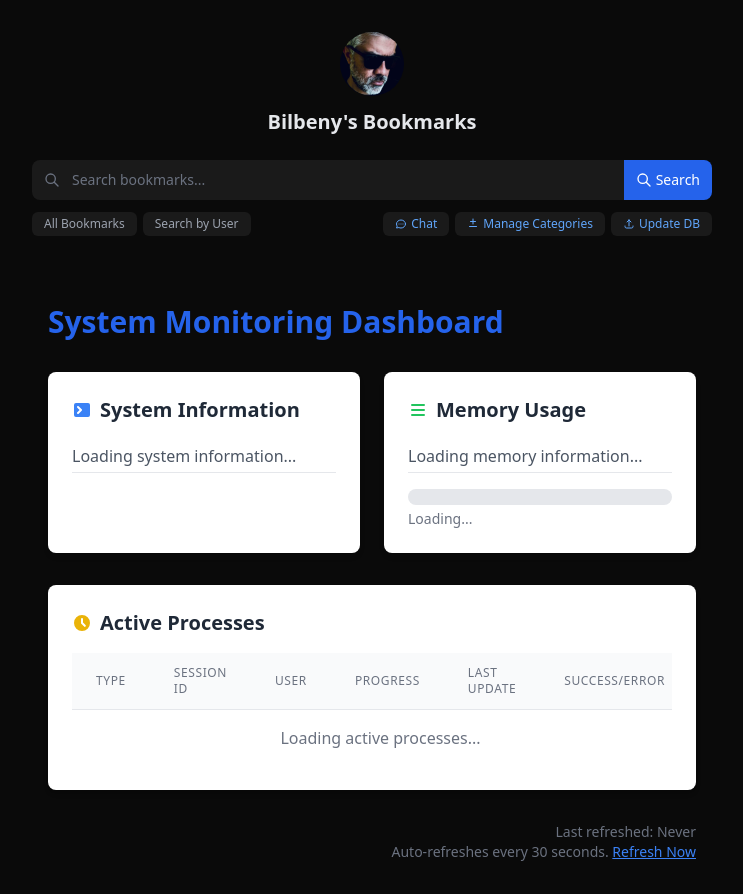
After one commit to mariovallereyes/twitter-bookmark-manager, a Flask app: template twitter_bookmark_manager/deployment/final/web_final/templates/monitoring_final.html in a window 1280 px wide. The commit adds this page. Shown: the whole page, without its empty margins (268-1011 px from the left). Run offline with Flask 3, Linux system fonts and the light colour scheme; the template is opened without the code that fills it, so the values that code supplies are empty; parts of the project's set-up code (start-up, migrations or seed data) failed here and were passed over; some libraries are stand-ins or nearby versions.

Commit message:
Add system improvements: (1) Timeout handling for vector store rebuild (2) Enhanced error UI feedback (3) Admin monitoring dashboard with system stats

```diff
--- a/twitter_bookmark_manager/deployment/final/web_final/templates/base_final.html
+++ b/twitter_bookmark_manager/deployment/final/web_final/templates/base_final.html
@@ -221,6 +255,16 @@
                         </svg>
                         Chat
                     </a>
+
+                    {% if current_user.is_admin %}
+                    <a href="/admin/monitor"
+                       class="px-3 py-1 rounded-md text-xs font-medium bg-[#1a1a1a] text-blue-400 hover:bg-gray-800 transition-colors flex items-center gap-1">
+                        <svg class="w-3 h-3" fill="none" stroke="currentColor" viewBox="0 0 24 24">
+                            <path stroke-linecap="round" stroke-linejoin="round" stroke-width="2" d="M9 19v-6a2 2 0 00-2-2H5a2 2 0 00-2 2v6a2 2 0 002 2h2a2 2 0 002-2zm0 0V9a2 2 0 012-2h2a2 2 0 012 2v10m-6 0a2 2 0 002 2h2a2 2 0 002-2m0 0V5a2 2 0 012-2h2a2 2 0 012 2v14a2 2 0 01-2 2h-2a2 2 0 01-2-2z"></path>
+                        </svg>
+                        Monitor
+                    </a>
+                    {% endif %}
 
                     <a href="/manage/categories"
                        class="px-3 py-1 rounded-md text-xs font-medium bg-[#1a1a1a] text-blue-400 hover:bg-gray-800 transition-colors flex items-center gap-1">
@@ -648,10 +692,21 @@
                 updateTimeout = setTimeout(continueProcessing, 1000);
             } else if (response.status === 200) {  // Processing complete
                 updateInProgress = false;
-                updateProgressUI(result.progress, true);
-                showSuccess("Processing completed successfully!");
+
+                // Handle timeout cases
+                if (result.is_timeout) {
+                    const details = `Processing timed out after ${result.duration_seconds?.toFixed(1) || '?'} seconds. ${result.processed_this_session || '?'} bookmarks were processed. You can continue later.`;
+                    showSuccess("Processing partially completed due to timeout", details);
+                } else {
+                    updateProgressUI(result.progress, true);
+                    const details = result.message || `Processed ${result.processed_this_session || '?'} bookmarks in ${result.duration_seconds?.toFixed(1) || '?'} seconds.`;
+                    showSuccess("Processing completed successfully!", details);
+                }
             } else {
-                throw new Error(result.error || 'Unknown error');
+                // Handle error cases with more details
+                const errorMessage = result.error || 'Unknown error';
+                const errorDetails = result.traceback || result.message || 'No additional details available';
+                throw new Error(`${errorMessage}\n${errorDetails}`);
             }
         } catch (error) {
             console.error('Error during processing:', error);
@@ -660,10 +715,11 @@
                 retryCount++;
                 // Exponential backoff
                 const delay = Math.min(1000 * Math.pow(2, retryCount), 30000);
+                console.log(`Retrying in ${delay}ms (retry ${retryCount}/${maxRetries})`);
                 updateTimeout = setTimeout(continueProcessing, delay);
             } else {
                 updateInProgress = false;
-                showError(`Processing failed after ${maxRetries} retries. Please try again later.`);
+                showError(`Processing failed after ${maxRetries} retries`, error.toString());
             }
         }
     }
@@ -696,17 +752,67 @@
         }
     }
 
-    function showError(message) {
+    function showError(message, details = null) {
         const errorDiv = document.createElement('div');
         errorDiv.className = 'mt-4 p-4 bg-red-900 text-white rounded-lg';
-        errorDiv.textContent = message;
+
+        // Create a header div with important message
+        const headerDiv = document.createElement('div');
+        headerDiv.className = 'font-bold mb-2';
+        headerDiv.textContent = message;
+        errorDiv.appendChild(headerDiv);
+
+        // Add details in smaller text if provided
+        if (details) {
+            const detailsDiv = document.createElement('div');
+            detailsDiv.className = 'text-sm text-red-200 mb-3';
+            detailsDiv.textContent = details;
+            errorDiv.appendChild(detailsDiv);
+        }
+
+        // Add retry button
+        const retryButton = document.createElement('button');
+        retryButton.className = 'mt-2 px-4 py-2 bg-gray-700 hover:bg-gray-600 text-white rounded-lg mr-2';
+        retryButton.textContent = 'Retry';
+        retryButton.onclick = function() {
+            document.getElementById('progress-steps').removeChild(errorDiv);
+            updateInProgress = true;
+            currentStartIndex = 0;
+            retryCount = 0;
+            continueProcessing();
+        };
+        errorDiv.appendChild(retryButton);
+
+        // Add cancel button
+        const cancelButton = document.createElement('button');
+        cancelButton.className = 'mt-2 px-4 py-2 bg-red-700 hover:bg-red-600 text-white rounded-lg';
+        cancelButton.textContent = 'Cancel';
+        cancelButton.onclick = function() {
+            document.getElementById('progress-steps').removeChild(errorDiv);
+        };
+        errorDiv.appendChild(cancelButton);
+
         document.getElementById('progress-steps').appendChild(errorDiv);
     }
 
-    function showSuccess(message) {
+    function showSuccess(message, details = null) {
         const successDiv = document.createElement('div');
         successDiv.className = 'mt-4 p-4 bg-green-900 text-white rounded-lg';
-        successDiv.textContent = message;
+
+        // Create a header div with important message
+        const headerDiv = document.createElement('div');
+        headerDiv.className = 'font-bold mb-2';
+        headerDiv.textContent = message;
+        successDiv.appendChild(headerDiv);
+
+        // Add details in smaller text if provided
+        if (details) {
+            const detailsDiv = document.createElement('div');
+            detailsDiv.className = 'text-sm text-green-200';
+            detailsDiv.textContent = details;
+            successDiv.appendChild(detailsDiv);
+        }
+
         document.getElementById('progress-steps').appendChild(successDiv);
     }
 
--- /dev/null
+++ b/twitter_bookmark_manager/deployment/final/web_final/templates/monitoring_final.html
@@ -0,0 +1,217 @@
+{% extends 'base_final.html' %}
+
+{% block title %}System Monitoring - Twitter Bookmark Manager{% endblock %}
+
+{% block content %}
+<div class="container mx-auto px-4 py-8">
+    <h1 class="text-3xl font-bold mb-8 text-blue-600">System Monitoring Dashboard</h1>
+
+    <div class="grid grid-cols-1 lg:grid-cols-2 gap-6 mb-8">
+        <!-- System Information Card -->
+        <div class="bg-white dark:bg-gray-800 rounded-lg shadow-md p-6">
+            <h2 class="text-xl font-semibold mb-4 text-gray-800 dark:text-gray-200 flex items-center">
+                <svg xmlns="http://www.w3.org/2000/svg" class="h-5 w-5 mr-2 text-blue-500" viewBox="0 0 20 20" fill="currentColor">
+                    <path fill-rule="evenodd" d="M2 5a2 2 0 012-2h12a2 2 0 012 2v10a2 2 0 01-2 2H4a2 2 0 01-2-2V5zm3.293 1.293a1 1 0 011.414 0l3 3a1 1 0 010 1.414l-3 3a1 1 0 01-1.414-1.414L7.586 10 5.293 7.707a1 1 0 010-1.414z" clip-rule="evenodd" />
+                </svg>
+                System Information
+            </h2>
+            <div id="system-info" class="text-gray-600 dark:text-gray-300">
+                <p class="py-1 border-b border-gray-200 dark:border-gray-700">Loading system information...</p>
+            </div>
+        </div>
+
+        <!-- Memory Usage Card -->
+        <div class="bg-white dark:bg-gray-800 rounded-lg shadow-md p-6">
+            <h2 class="text-xl font-semibold mb-4 text-gray-800 dark:text-gray-200 flex items-center">
+                <svg xmlns="http://www.w3.org/2000/svg" class="h-5 w-5 mr-2 text-green-500" viewBox="0 0 20 20" fill="currentColor">
+                    <path fill-rule="evenodd" d="M3 5a1 1 0 011-1h12a1 1 0 110 2H4a1 1 0 01-1-1zm0 5a1 1 0 011-1h12a1 1 0 110 2H4a1 1 0 01-1-1zm0 5a1 1 0 011-1h12a1 1 0 110 2H4a1 1 0 01-1-1z" clip-rule="evenodd" />
+                </svg>
+                Memory Usage
+            </h2>
+            <div id="memory-usage" class="text-gray-600 dark:text-gray-300">
+                <p class="py-1 border-b border-gray-200 dark:border-gray-700">Loading memory information...</p>
+            </div>
+            <div class="mt-4">
+                <div class="w-full bg-gray-200 rounded-full h-4 dark:bg-gray-700">
+                    <div id="memory-bar" class="bg-blue-600 h-4 rounded-full" style="width: 0%"></div>
+                </div>
+                <p id="memory-percentage" class="text-sm text-gray-500 dark:text-gray-400 mt-1">Loading...</p>
+            </div>
+        </div>
+    </div>
+
+    <!-- Active Processes Card -->
+    <div class="bg-white dark:bg-gray-800 rounded-lg shadow-md p-6 mb-8">
+        <h2 class="text-xl font-semibold mb-4 text-gray-800 dark:text-gray-200 flex items-center">
+            <svg xmlns="http://www.w3.org/2000/svg" class="h-5 w-5 mr-2 text-yellow-500" viewBox="0 0 20 20" fill="currentColor">
+                <path fill-rule="evenodd" d="M10 18a8 8 0 100-16 8 8 0 000 16zm1-12a1 1 0 10-2 0v4a1 1 0 00.293.707l2.828 2.829a1 1 0 101.415-1.415L11 9.586V6z" clip-rule="evenodd" />
+            </svg>
+            Active Processes
+        </h2>
+        <div id="active-processes" class="overflow-x-auto">
+            <table class="min-w-full divide-y divide-gray-200 dark:divide-gray-700">
+                <thead>
+                    <tr>
+                        <th class="px-6 py-3 bg-gray-50 dark:bg-gray-700 text-left text-xs font-medium text-gray-500 dark:text-gray-300 uppercase tracking-wider">Type</th>
+                        <th class="px-6 py-3 bg-gray-50 dark:bg-gray-700 text-left text-xs font-medium text-gray-500 dark:text-gray-300 uppercase tracking-wider">Session ID</th>
+                        <th class="px-6 py-3 bg-gray-50 dark:bg-gray-700 text-left text-xs font-medium text-gray-500 dark:text-gray-300 uppercase tracking-wider">User</th>
+                        <th class="px-6 py-3 bg-gray-50 dark:bg-gray-700 text-left text-xs font-medium text-gray-500 dark:text-gray-300 uppercase tracking-wider">Progress</th>
+                        <th class="px-6 py-3 bg-gray-50 dark:bg-gray-700 text-left text-xs font-medium text-gray-500 dark:text-gray-300 uppercase tracking-wider">Last Update</th>
+                        <th class="px-6 py-3 bg-gray-50 dark:bg-gray-700 text-left text-xs font-medium text-gray-500 dark:text-gray-300 uppercase tracking-wider">Success/Error</th>
+                    </tr>
+                </thead>
+                <tbody id="process-table-body" class="bg-white dark:bg-gray-800 divide-y divide-gray-200 dark:divide-gray-700">
+                    <tr>
+                        <td colspan="6" class="px-6 py-4 text-center text-gray-500 dark:text-gray-400">Loading active processes...</td>
+                    </tr>
+                </tbody>
+            </table>
+        </div>
+    </div>
+
+    <!-- Last Refresh Time -->
+    <div class="text-right text-sm text-gray-500 dark:text-gray-400">
+        <p>Last refreshed: <span id="last-refresh">Never</span></p>
+        <p>Auto-refreshes every 30 seconds. <button id="refresh-button" class="text-blue-500 hover:text-blue-700 underline">Refresh Now</button></p>
+    </div>
+</div>
+{% endblock %}
+
+{% block scripts %}
+<script>
+    let refreshTimer;
+
+    // Format date for display
+    function formatDate(dateString) {
+        const date = new Date(dateString);
+        return date.toLocaleString();
+    }
+
+    // Format relative time (e.g., "2 minutes ago")
+    function formatRelativeTime(dateString) {
+        if (!dateString) return 'Unknown';
+
+        const date = new Date(dateString);
+        const now = new Date();
+        const diffSeconds = Math.floor((now - date) / 1000);
+
+        if (diffSeconds < 60) return `${diffSeconds} seconds ago`;
+        if (diffSeconds < 3600) return `${Math.floor(diffSeconds / 60)} minutes ago`;
+        if (diffSeconds < 86400) return `${Math.floor(diffSeconds / 3600)} hours ago`;
+        return `${Math.floor(diffSeconds / 86400)} days ago`;
+    }
+
+    // Update the dashboard with fresh data
+    async function updateDashboard() {
+        try {
+            const response = await fetch('/api/status');
+            const data = await response.json();
+
+            if (data.status === 'ok') {
+                // Update system info
+                const systemInfo = data.system_info;
+                let systemInfoHtml = '';
+                if (systemInfo) {
+                    systemInfoHtml = `
+                        <p class="py-1 border-b border-gray-200 dark:border-gray-700"><span class="font-medium">OS:</span> ${systemInfo.os}</p>
+                        <p class="py-1 border-b border-gray-200 dark:border-gray-700"><span class="font-medium">Python Version:</span> ${systemInfo.python_version}</p>
+                        <p class="py-1 border-b border-gray-200 dark:border-gray-700"><span class="font-medium">CPU Count:</span> ${systemInfo.cpu_count}</p>
+                        <p class="py-1 border-b border-gray-200 dark:border-gray-700"><span class="font-medium">Total Memory:</span> ${systemInfo.total_memory}</p>
+                        <p class="py-1"><span class="font-medium">Available Memory:</span> ${systemInfo.available_memory}</p>
+                    `;
+                }
+                document.getElementById('system-info').innerHTML = systemInfoHtml;
+
+                // Update memory usage
+                const memoryUsage = data.memory_usage;
+                let memoryHtml = '';
+                if (memoryUsage) {
+                    memoryHtml = `
+                        <p class="py-1 border-b border-gray-200 dark:border-gray-700"><span class="font-medium">Current Usage:</span> ${memoryUsage.current_mb.toFixed(2)} MB</p>
+                        <p class="py-1 border-b border-gray-200 dark:border-gray-700"><span class="font-medium">Peak Usage:</span> ${memoryUsage.peak_mb.toFixed(2)} MB</p>
+                    `;
+
+                    // Memory percentage (using system_info if available, otherwise estimate)
+                    let memoryPercent = 0;
+                    if (systemInfo && systemInfo.memory_percent) {
+                        memoryPercent = parseFloat(systemInfo.memory_percent);
+                    } else if (systemInfo && systemInfo.total_memory) {
+                        const totalMB = parseFloat(systemInfo.total_memory) * 1024;
+                        memoryPercent = (memoryUsage.current_mb / totalMB) * 100;
+                    }
+
+                    document.getElementById('memory-bar').style.width = `${memoryPercent}%`;
+                    document.getElementById('memory-percentage').textContent = `Memory usage: ${memoryPercent.toFixed(1)}%`;
+                }
+                document.getElementById('memory-usage').innerHTML = memoryHtml;
+
+                // Update active processes
+                const activeProcesses = data.active_processes || [];
+                let processesHtml = '';
+
+                if (activeProcesses.length === 0) {
+                    processesHtml = `
+                        <tr>
+                            <td colspan="6" class="px-6 py-4 text-center text-gray-500 dark:text-gray-400">No active processes</td>
+                        </tr>
+                    `;
+                } else {
+                    activeProcesses.forEach(process => {
+                        // Calculate progress percentage
+                        let progressStr = 'N/A';
+                        if (process.total && process.total > 0) {
+                            const progress = (process.progress / process.total) * 100;
+                            progressStr = `${process.progress}/${process.total} (${progress.toFixed(1)}%)`;
+                        } else if (process.last_processed_index) {
+                            progressStr = `Index: ${process.last_processed_index}`;
+                        }
+
+                        // Format success/error counts
+                        let statusStr = 'N/A';
+                        if (process.success_count !== undefined || process.error_count !== undefined) {
+                            const success = process.success_count || 0;
+                            const errors = process.error_count || 0;
+                            statusStr = `${success} success / ${errors} errors`;
+                        }
+
+                        processesHtml += `
+                            <tr>
+                                <td class="px-6 py-4 whitespace-nowrap text-sm text-gray-700 dark:text-gray-300">${process.type}</td>
+                                <td class="px-6 py-4 whitespace-nowrap text-sm text-gray-700 dark:text-gray-300">${process.session_id}</td>
+                                <td class="px-6 py-4 whitespace-nowrap text-sm text-gray-700 dark:text-gray-300">${process.user_id || 'N/A'}</td>
+                                <td class="px-6 py-4 whitespace-nowrap text-sm text-gray-700 dark:text-gray-300">${progressStr}</td>
+                                <td class="px-6 py-4 whitespace-nowrap text-sm text-gray-700 dark:text-gray-300">
+                                    ${process.last_update ? formatRelativeTime(process.last_update) : 'N/A'}
+                                </td>
+                                <td class="px-6 py-4 whitespace-nowrap text-sm text-gray-700 dark:text-gray-300">${statusStr}</td>
+                            </tr>
+                        `;
+                    });
+                }
+                document.getElementById('process-table-body').innerHTML = processesHtml;
+
+                // Update last refresh time
+                document.getElementById('last-refresh').textContent = new Date().toLocaleString();
+            } else {
+                console.error('Error fetching status:', data.error);
+            }
+        } catch (error) {
+            console.error('Error updating dashboard:', error);
+        }
+    }
+
+    // Initial update
+    updateDashboard();
+
+    // Setup auto-refresh
+    refreshTimer = setInterval(updateDashboard, 30000);
+
+    // Manual refresh button
+    document.getElementById('refresh-button').addEventListener('click', updateDashboard);
+
+    // Cleanup on page unload
+    window.addEventListener('beforeunload', function() {
+        clearInterval(refreshTimer);
+    });
+</script>
+{% endblock %}
```
Also changed, not shown: other parts of twitter_bookmark_manager/deployment/final/web_final/templates/base_final.html (+34 -0 lines), twitter_bookmark_manager/deployment/final/auth/api_server_multi_user.py (+150 -0 lines), twitter_bookmark_manager/deployment/final/database/multi_user_db/update_bookmarks_final.py (+29 -2 lines).
